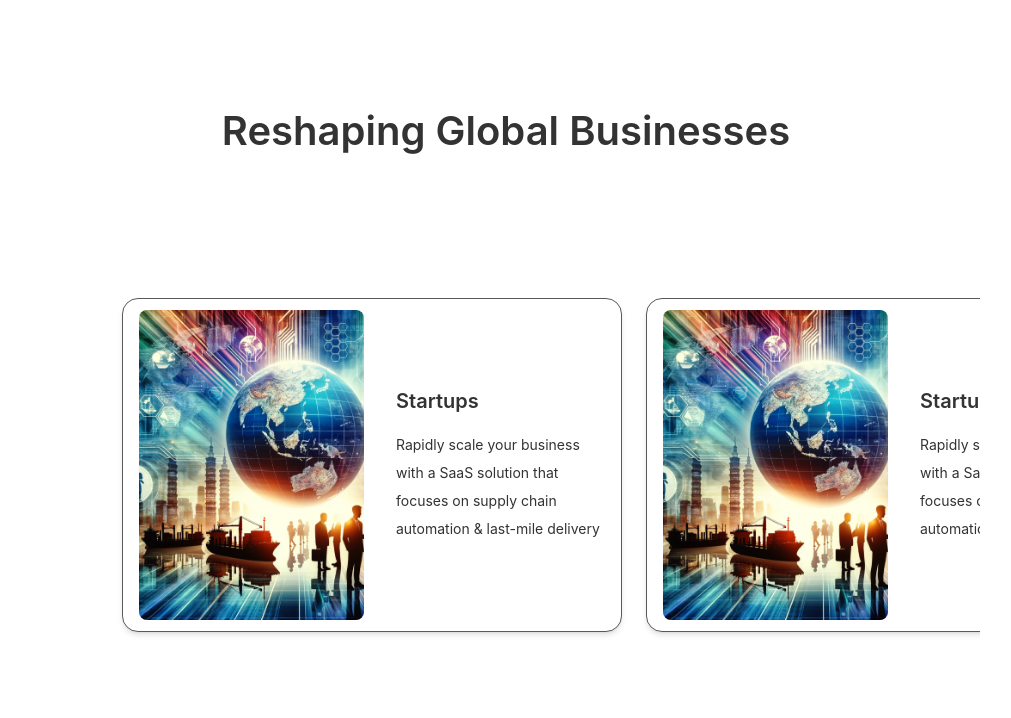
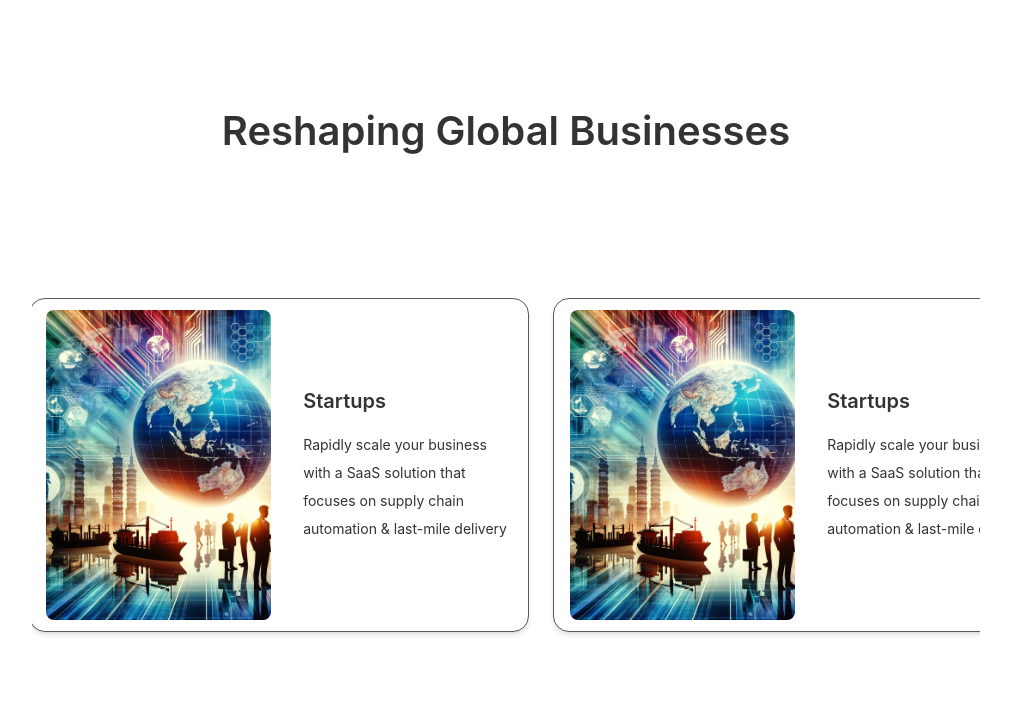
Before and after one commit to Chimera47/qwy, a plain HTML site: page og/index.html in a window 1280 px wide. Shown: the part 1320-2038 px from the top of the page, without its empty margins (134-1145 px from the left). Drawn offline with nearby package versions, Linux system fonts and the light colour scheme.

Commit message:
Update index.html
slider scroll updated

```diff
--- a/og/index.html
+++ b/og/index.html
@@ -29,6 +29,7 @@
 
     .scroll-content {
       flex-shrink: 0;
+      margin-right: 0;
     }
 
     #scroll-track .scroll-content:first-child {
@@ -216,7 +217,7 @@
         Reshaping Global Businesses
       </h2>
       <div id="horizontal-scroll" class="scroll-container overflow-hidden">
-        <div id="scroll-track" class="flex w-max">
+        <div id="scroll-track" class="flex items-center justify-center">
           <div class="scroll-content bg-white rounded-2xl border border-[#58595B] shadow-md flex-shrink-0 w-[280px] h-[320px] p-4 flex flex-col xs:w-[280px] xs:h-[320px] xs:p-4 sm:w-[302.25px] sm:h-[315.96px] sm:p-5 md:w-[340px] md:h-[350px] md:p-6 lg:w-[500px] lg:h-[323px] lg:flex-row lg:items-center lg:p-4 xl:w-[500px] xl:h-[334px] xl:p-4 1xl:w-[570px] 1xl:h-[380px] 1xl:p-4 2xl:w-[620px] 2xl:h-[413px] 2xl:p-6 3xl:w-[668px] 3xl:h-[446px] 3xl:p-4 mr-4 xs:mr-4 sm:mr-6 md:mr-8 lg:mr-6 xl:mr-6 1xl:mr-6 2xl:mr-6 3xl:mr-6">
             <div class="w-full h-[160px] xs:h-[160px] sm:h-[180px] md:h-[200px] mb-4 overflow-hidden rounded-lg bg-gray-100 sm:w-[281.02px] sm:h-[202.37px] lg:w-[180px] lg:h-[248px] xl:w-[225px] xl:h-[310px] 1xl:w-[257px] 1xl:h-[353px] 2xl:w-[279px] 2xl:h-[383px] 3xl:w-[301.77px] 3xl:h-[414px] lg:mb-0 lg:mr-8 lg:flex-shrink-0">
               <img src="images/1705856268611.png" alt="Startups" class="w-full h-full object-cover object-left" />
@@ -692,16 +693,25 @@
 
       gsap.registerPlugin(ScrollTrigger);
         const scrollTrack = document.querySelector("#scroll-track");
-      const totalScroll = scrollTrack.scrollWidth - window.innerWidth;
+        const scrollContent = document.querySelectorAll(".scroll-content");
+
+        let totalScrollWidth = 0;
+        scrollContent.forEach(content => {
+          totalScrollWidth += content.offsetWidth + 0;
+        });
+
+        gsap.set(scrollTrack, { width: totalScrollWidth });
+
+        gsap.set(scrollTrack, { x: 0 });
 
         gsap.to(scrollTrack, {
-        x: () => `-${totalScroll}px`,
+          x: () => `-${totalScrollWidth - window.innerWidth + 520}px`,
           ease: "power1.inOut",
           scrollTrigger: {
             trigger: "#reshaping-section",
             start: "top top",
             position: "fixed",
-          end: () => "+=" + totalScroll,
+            end: () => `+=${totalScrollWidth}`,
             scrub: 0.6,
             pin: true,
             anticipatePin: 1,
```
Lines whose indentation alone changed are shown as unchanged.
